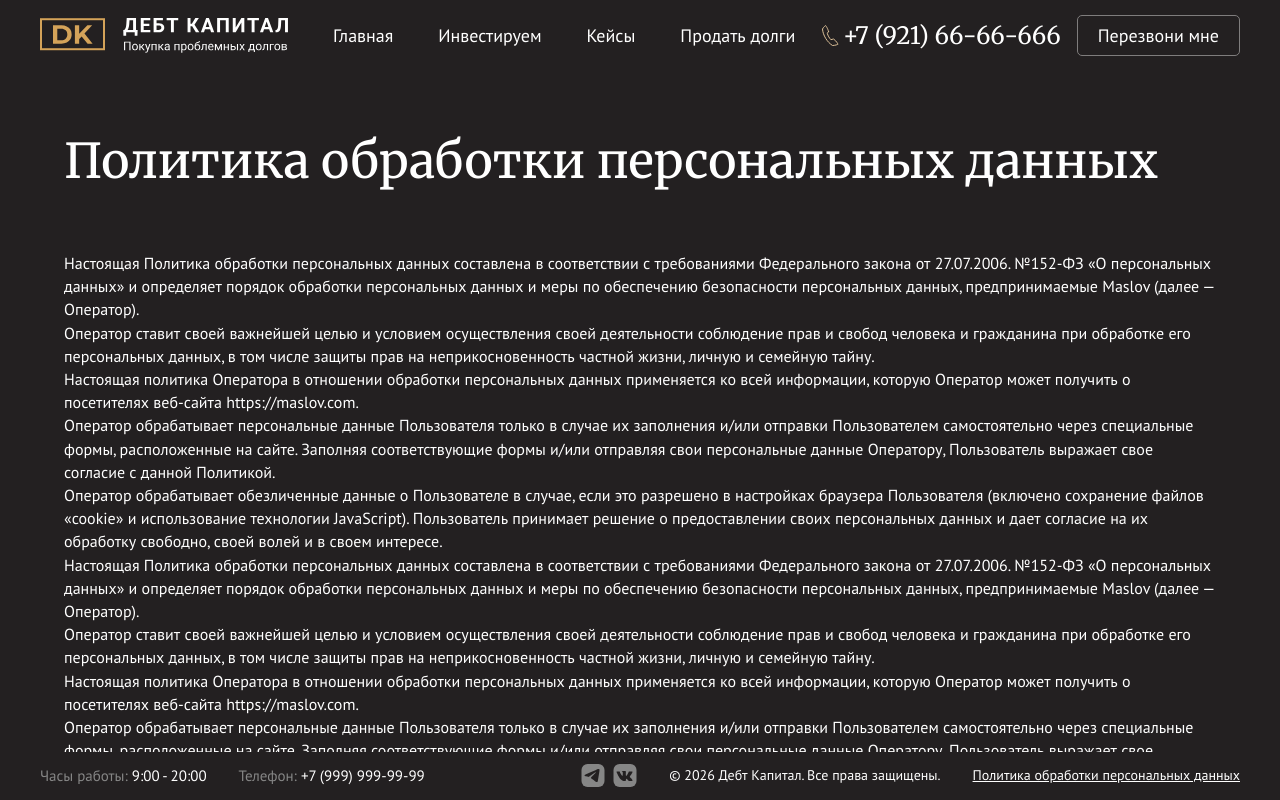
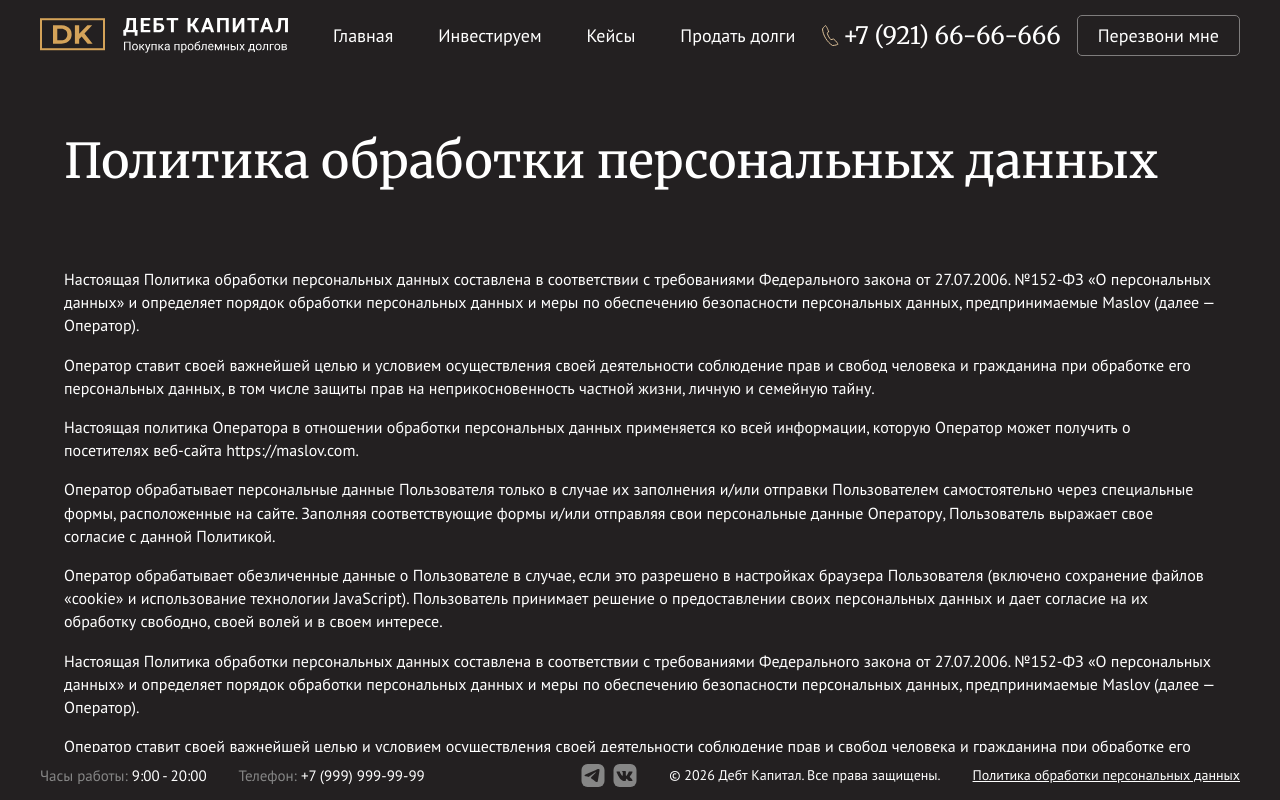
Before and after one commit to mrazazello/maslov, a React (Vite) app: page /politika in a window 1280 px wide. Built offline with nearby package versions, Linux system fonts and the light colour scheme.

Commit message:
updated footer

```diff
--- a/src/common/Footer/footer.css
+++ b/src/common/Footer/footer.css
@@ -44,14 +44,21 @@ footer {
 @media (max-width: 1279px) {
   footer {
     flex-direction: column;
+    gap: 16px;
   }
 
   .footer-left {
+    width: 100%;
+    border-top: 1px solid rgba(255, 255, 255, 0.2);
     flex-direction: column;
+    gap: 16px;
+    text-align: center;
+    padding-top: 16px;
   }
 
   .footer-right {
     flex-direction: column;
+    gap: 16px;
   }
 
   .social-links {
--- a/src/common/UserContent/userContent.css
+++ b/src/common/UserContent/userContent.css
@@ -1,3 +1,7 @@
-.user-content {
-
+.user-content p {
+    display: block;
+    margin-block-start: 1em;
+    margin-block-end: 1em;
+    margin-inline-start: 0px;
+    margin-inline-end: 0px;
 }
```
